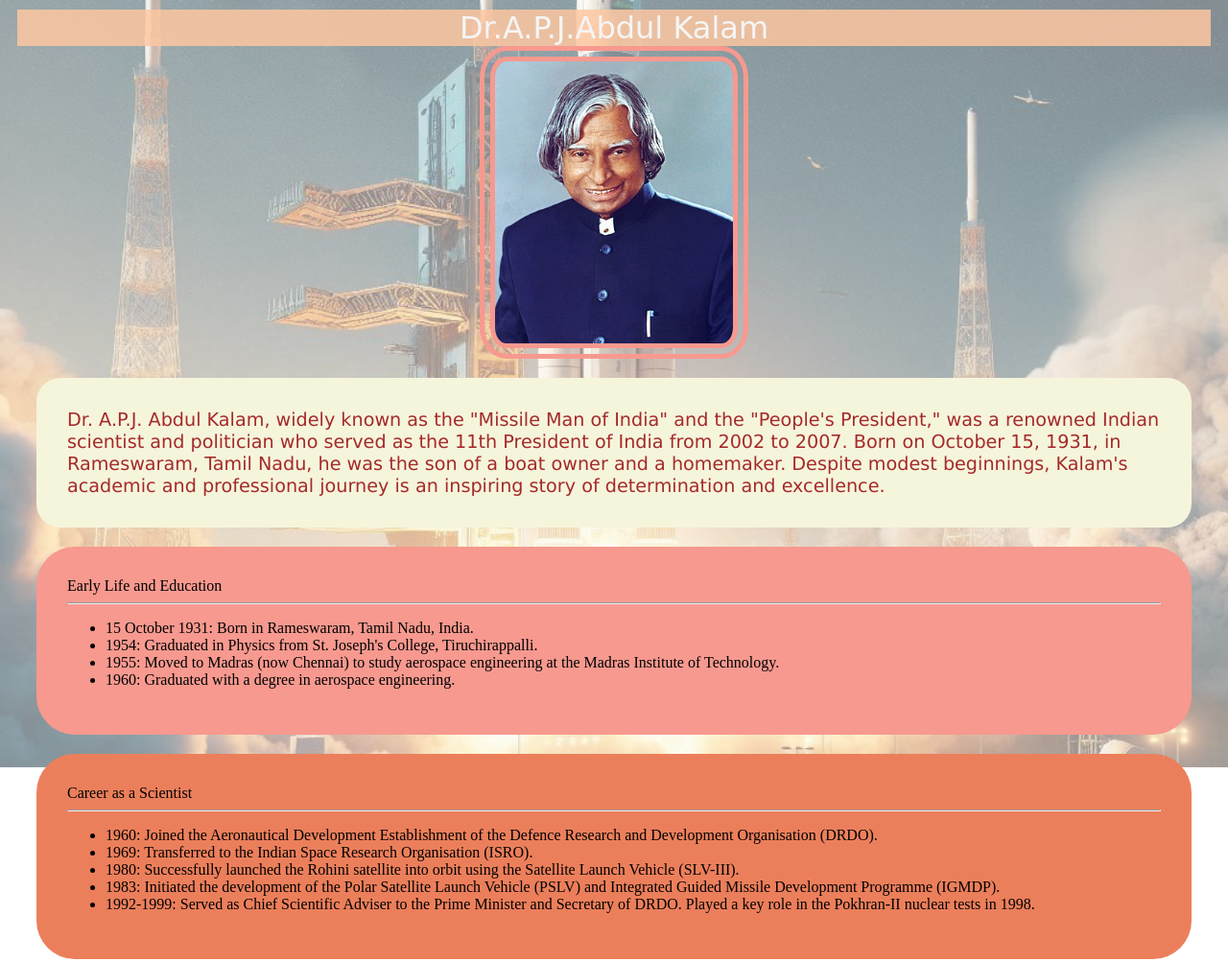
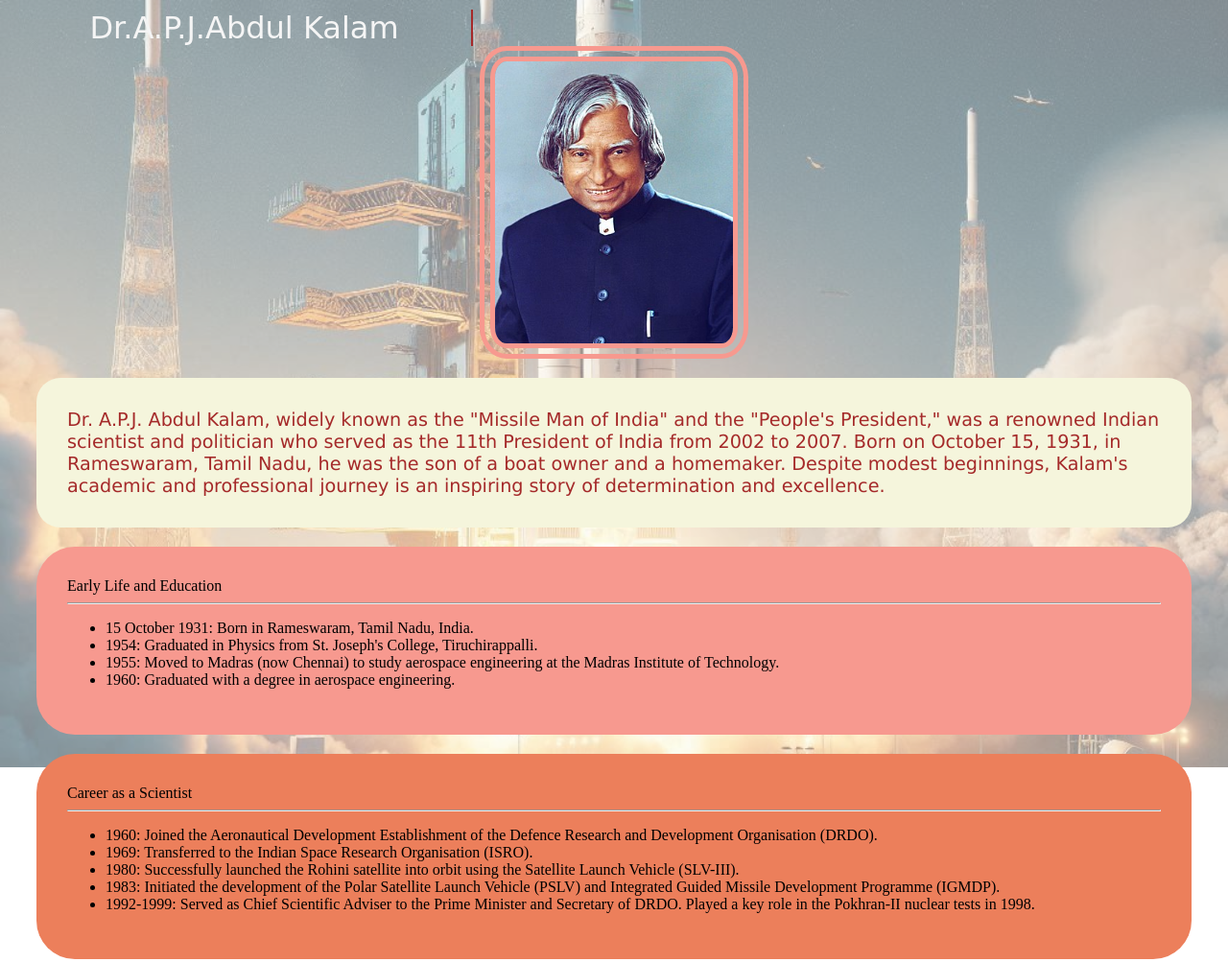
Before and after one commit to kspl456/tribute-page, a plain HTML site: page index.html in a window 1280 px wide. Shown: the top 1003 px of the page at 96% size. Drawn offline with Linux system fonts and the light colour scheme.

Commit message:
no change

```diff
--- a/style.css
+++ b/style.css
@@ -12,12 +12,25 @@ html::before {
     z-index: -1;
 }
 .title{
-    text-align: center;
-    background-color: #ffc8a1d2;
+    display: flex;
+    justify-content: center;
+    align-content: center;
     font-size:xx-large;
     color: whitesmoke;
     font-family: cursive;
+    width: 473px;
+    overflow: hidden;
+    white-space: nowrap;
+    border-right: 2px solid brown;
+    animation: typing 2s steps(12, end), cursor .2s steps(12, end) infinite;
 }
+@keyframes typing {
+    from { width: 0 }
+}
+@keyframes cursor {
+    50% { border-color: transparent }
+}
+
 .container1{
     margin: 10px;
 }
```
